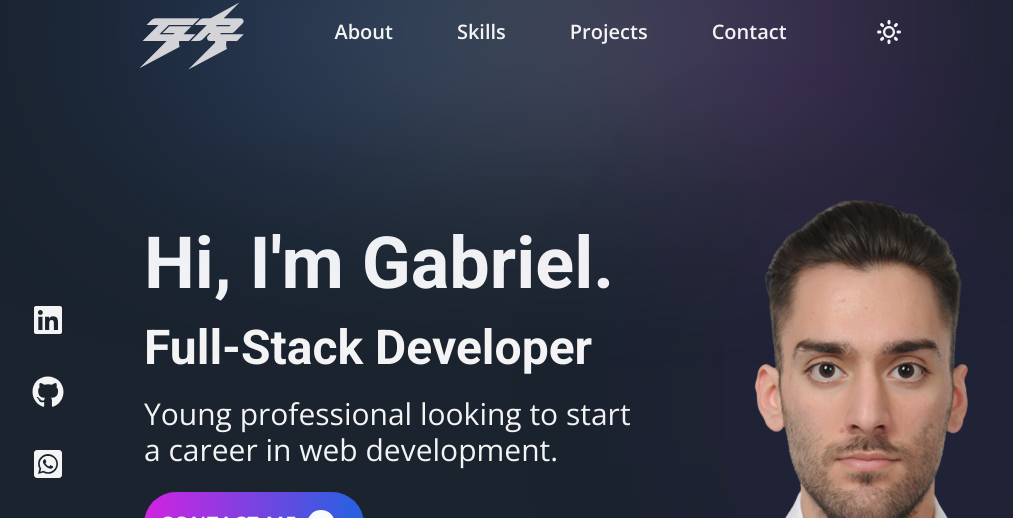
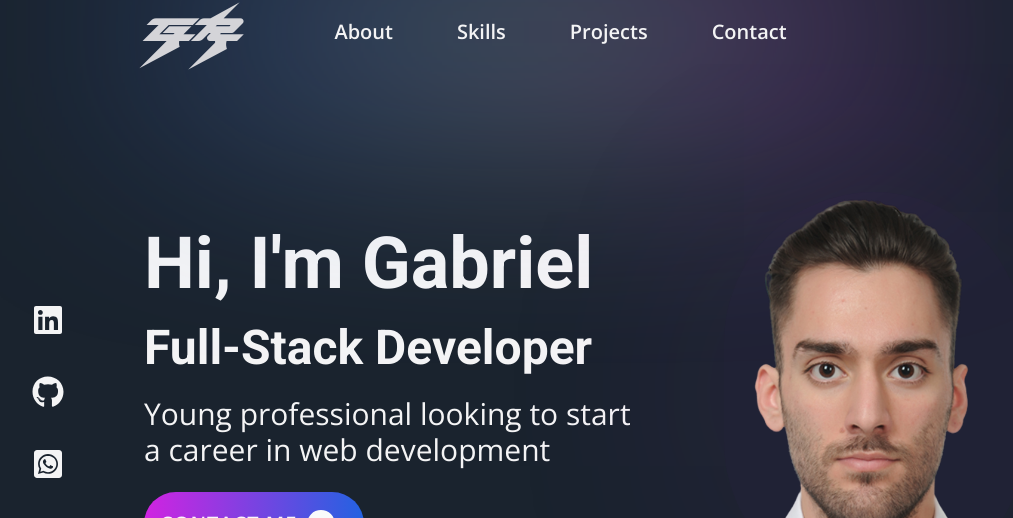
Before and after one commit to GabrielRenard/portfolio, a Next.js app: page / in a window 1280 px wide. Shown: the top 518 px of the page, without its empty margins (112-1125 px from the left). Built offline with nearby package versions, Linux system fonts and the light colour scheme.

Commit message:
remove nav icon

```diff
--- a/components/Navbar.jsx
+++ b/components/Navbar.jsx
@@ -15,7 +15,9 @@ const Navbar = () => {
         <div className="absolute inset-0 flex justify-between mx-auto items-center">
           <div>
             <a href="#home" className="text-2xl md:text-3xl lg:text-4xl">
-              <span className="font-sans text-zinc-300">GR</span>
+              <span className="font-sans text-zinc-300 hover:text-zinc-50 transition-colors duration-200 ease-in-out">
+                GR
+              </span>
             </a>
           </div>
           <ul className="flex text-lg font-bold space-x-4 sm:space-x-[3rem] md:space-x-[3rem] lg:space-x-[4rem] lg:text-xl">
@@ -33,7 +35,7 @@ const Navbar = () => {
             </motion.a>
           </ul>
           <a href="#about">
-            <ImSun size="1.5rem" className="cursor-pointer" />
+            <ImSun size="1.5rem" className="invisible cursor-pointer" />
           </a>
         </div>
       </motion.nav>
--- a/sections/Hero.jsx
+++ b/sections/Hero.jsx
@@ -72,7 +72,7 @@ const Hero = () => {
                 variants={textVariant(1.1)}
                 className="text-6xl lg:text-7xl font-extrabold"
               >
-                Hi, I'm Gabriel.
+                Hi, I'm Gabriel
               </motion.h1>
               <motion.div variants={textVariant(1.2)}>
                 <h2 className="text-4xl md:text-5xl font-bold">
@@ -82,7 +82,7 @@ const Hero = () => {
               <motion.div variants={textVariant(1.3)}>
                 <p className="text-2xl md:text-3xl font-medium">
                   Young professional looking to start a career in web
-                  development.
+                  development
                 </p>
               </motion.div>
               <motion.div variants={slideIn("down", "tween", 1.4, 1)}>
```
